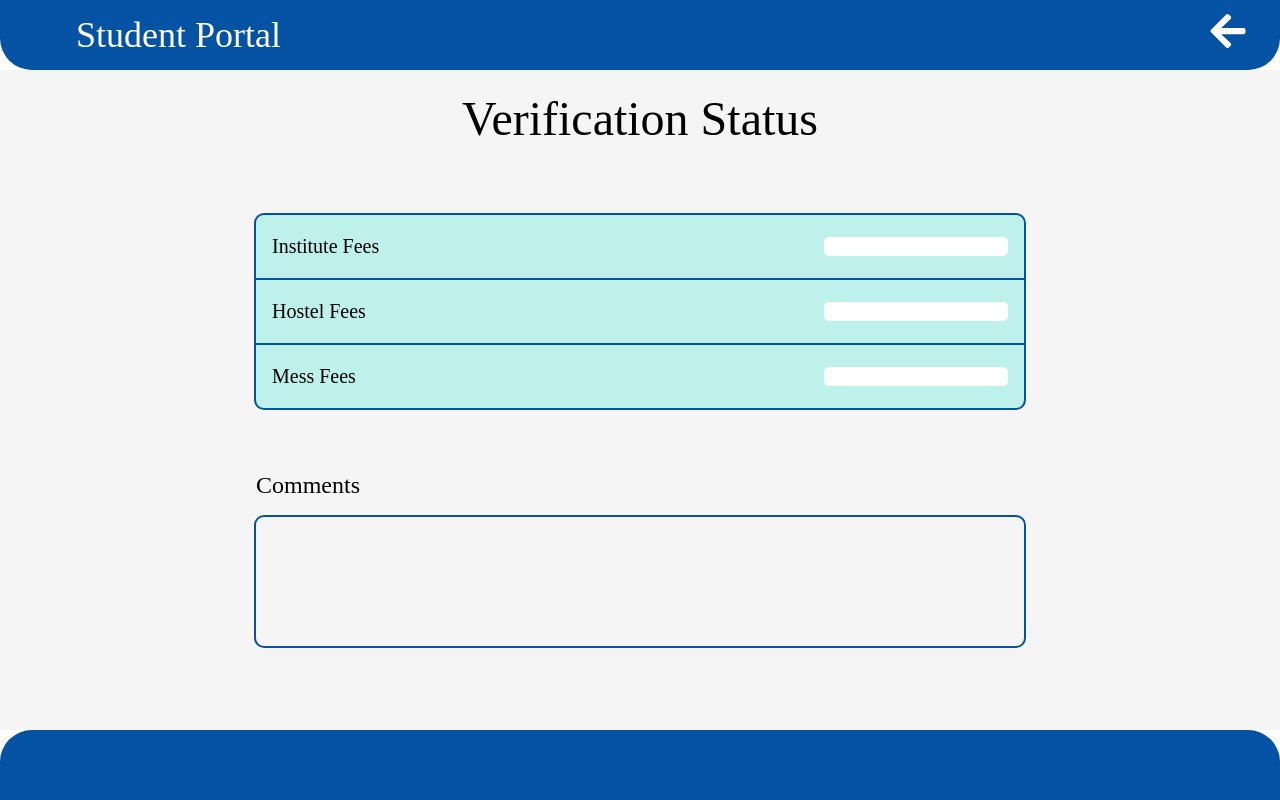
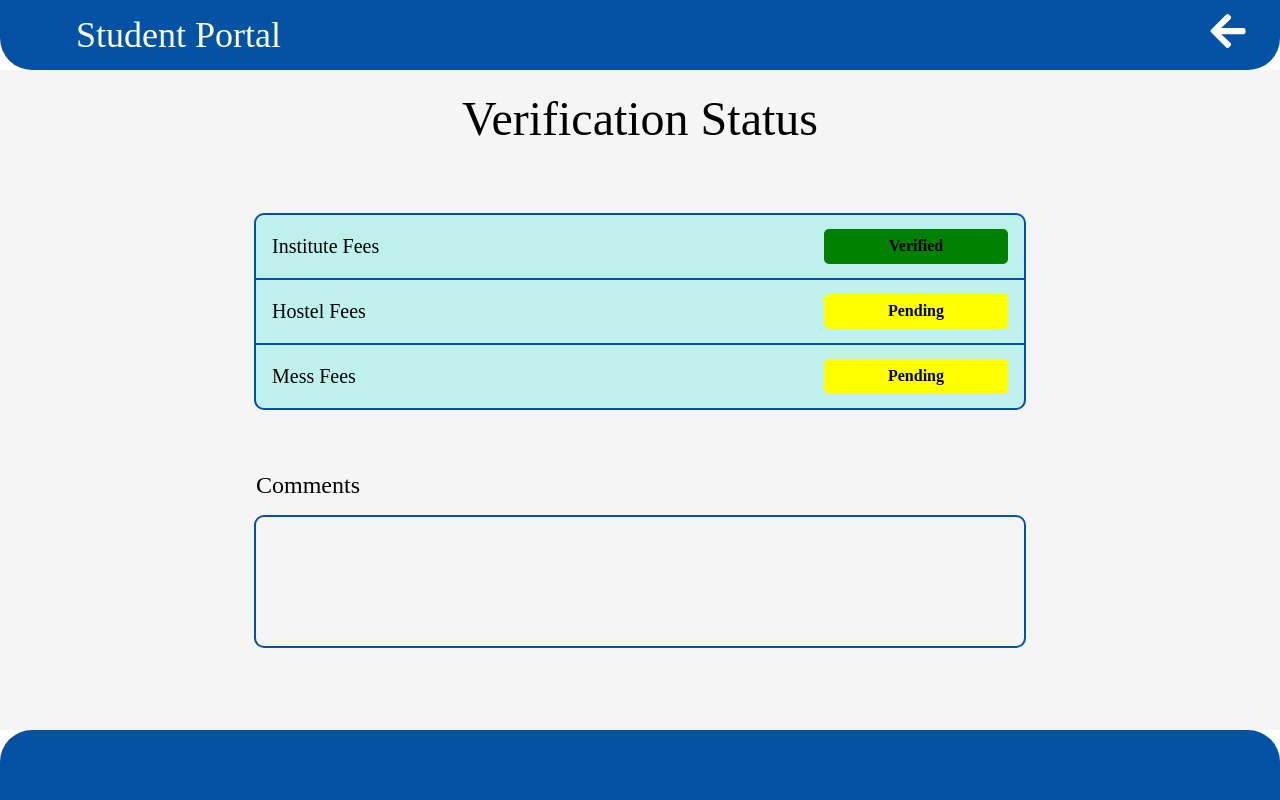
Before and after one commit to AniModi/Student-Portal-Frontend, a React (Create React App) app: page /student/fee-verification-status in a window 1280 px wide. Built offline with nearby package versions, Linux system fonts and the light colour scheme; some icons are missing.

Commit message:
Added change password and get fee verification status functionality

```diff
--- a/src/containers/ChangePassword.jsx
+++ b/src/containers/ChangePassword.jsx
@@ -1,25 +1,70 @@
-import React from "react";
+import React, { useEffect, useState } from "react";
 import Input from "../components/Input";
 import "./ChangePassword.scss";
+import { useNavigate } from "react-router-dom";
+import axios from "axios";
 
 export default function ChangePassword() {
+  const navigate = useNavigate();
   const formFields = [
     {
       label: "Old Password",
       type: "password",
       placeholder: "Enter Old Password",
+      name : "oldPassword"
     },
     {
       label: "New Password",
       type: "password",
       placeholder: "Enter New Password",
+      name : "newPassword"
     },
     {
       label: "Confirm Password",
       type: "password",
       placeholder: "Confirm New Password",
+      name : "confirmPassword"
     },
   ];
+
+  const [form, setForm] = useState({});
+  const [isSubmitDisabled, setIsSubmitDisabled] = useState(true);
+
+  useEffect(() => {
+    if (form.newPassword === form.confirmPassword && form.newPassword !== "" && form.oldPassword !== "" && form.newPassword?.length >= 6) {
+      setIsSubmitDisabled(false);
+    } else {
+      setIsSubmitDisabled(true);
+    }
+  }, [form])
+
+  const handleSubmit = async () => {
+    try {
+      const username = localStorage.getItem("username");
+      const response = await axios.post(
+        "http://localhost:5000/api/auth/change-password/",
+        {
+          username,
+          ...form
+        },
+        {
+          headers: {
+            Authorization: `Bearer ${localStorage.getItem("token")}`,
+          },
+        }
+      );
+      if (response.status === 200) {
+        alert("Password Changed Successfully");
+        navigate(-1);
+      } else {
+        alert("Password Change Failed");
+      }
+    }
+    catch (err) {
+      console.log(err);
+    }
+  };
+
   return (
     <div className="change_password_container">
       <div className="change_password_container__fields">
@@ -29,16 +74,28 @@ export default function ChangePassword() {
               className="change_password_container__fields__field"
               key={index}
             >
-              <Input {...item}></Input>
+              <Input {...item} onChange={
+                (e) => {
+                  setForm({
+                    ...form,
+                    [e.target.name]: e.target.value,
+                  });
+                }
+              }></Input>
             </div>
           );
         })}
       </div>
       <div className="change_password_container__buttons">
-        <button className="change_password_container__buttons__button">
+        <button className={`change_password_container__buttons__button ${isSubmitDisabled ? "disabled" : ""}`} disabled={isSubmitDisabled} onClick={
+          handleSubmit
+        }>
           Change Password
         </button>
-        <button className="change_password_container__buttons__button">
+        <button className="change_password_container__buttons__button" onClick = {() => {
+          navigate(-1);
+        }
+        }>
           Cancel
         </button>
       </div>
--- a/src/containers/FeesVerificationStatus.jsx
+++ b/src/containers/FeesVerificationStatus.jsx
@@ -1,7 +1,44 @@
-import React from "react";
+import React, { useEffect, useState } from "react";
 import "./FeesVerificationStatus.scss";
+import axios from "axios";
 
 export default function FeesVerificationStatus() {
+  const [status, setStatus] = useState({
+    instituteFeeVerified: true,
+    hostelFeeVerified: false,
+    messFeeVerified: false,
+  });
+
+  useEffect(() => {
+    async function fetchStatus() {
+      try {
+        const username = localStorage.getItem("username");
+        const batch = username.slice(0, 4);
+        const admissionYear = parseInt(batch, 10);
+        const currentYear = new Date().getFullYear();
+        const currentMonth = new Date().getMonth() + 1;
+        const semester =
+          2 * (currentYear - admissionYear) + (currentMonth <= 5 ? 0 : 1);
+
+        const response = await axios.get(
+          `http://localhost:5000/api/verify-fees/get-verified/${username}/${semester}`
+        );
+        const data = response.data.data;
+        setStatus((prev) => {
+          return {
+            ...prev,
+            instituteFeeVerified: data.instituteFeeVerified,
+            hostelFeeVerified: data.hostelFeeVerified,
+            messFeeVerified: data.messFeeVerified,
+          };
+        });
+      } catch (err) {
+        console.log(err);
+      }
+    }
+    fetchStatus();
+  }, []);
+
   return (
     <>
       <div className="fees_verification_status_container">
@@ -15,7 +52,13 @@ export default function FeesVerificationStatus() {
                 Institute Fees
               </div>
               <div className="fees_verification_status_container__status__container__row__status">
-                <div className="fees_verification_status_container__status__container__row__status__box"></div>
+                <div
+                  className={`fees_verification_status_container__status__container__row__status__box ${
+                    status.instituteFeeVerified ? "green" : "yellow"
+                  }`}
+                >
+                  {status.instituteFeeVerified ? "Verified" : "Pending"}
+                </div>
               </div>
             </div>
             <div className="fees_verification_status_container__status__container__row">
@@ -23,7 +66,13 @@ export default function FeesVerificationStatus() {
                 Hostel Fees
               </div>
               <div className="fees_verification_status_container__status__container__row__status">
-                <div className="fees_verification_status_container__status__container__row__status__box"></div>
+                <div
+                  className={`fees_verification_status_container__status__container__row__status__box ${
+                    status.hostelFeeVerified ? "green" : "yellow"
+                  }`}
+                >
+                  {status.hostelFeeVerified ? "Verified" : "Pending"}
+                </div>
               </div>
             </div>
             <div className="fees_verification_status_container__status__container__row">
@@ -31,7 +80,13 @@ export default function FeesVerificationStatus() {
                 Mess Fees
               </div>
               <div className="fees_verification_status_container__status__container__row__status">
-                <div className="fees_verification_status_container__status__container__row__status__box"></div>
+                <div
+                  className={`fees_verification_status_container__status__container__row__status__box ${
+                    status.messFeeVerified ? "green" : "yellow"
+                  }`}
+                >
+                  {status.messFeeVerified ? "Verified" : "Pending"}
+                </div>
               </div>
             </div>
           </div>
--- a/src/containers/FeesVerificationStatus.scss
+++ b/src/containers/FeesVerificationStatus.scss
@@ -53,8 +53,12 @@
               &__box {
                   width: 50%;
                   height: 30%;
-                  background-color: white;
                   border-radius: 5px;
+                  display: flex;
+                  align-items: center;
+                  justify-content: center;
+                  padding: 0.5rem 0;
+                  font-weight: bold;
               }
           }
           &:not(:last-of-type) {
@@ -83,3 +87,12 @@
       }
     }
   }
+
+
+  .green {
+    background-color: green;
+  }
+
+  .yellow {
+    background-color: yellow;
+  }
--- a/src/containers/Profile.jsx
+++ b/src/containers/Profile.jsx
@@ -1,10 +1,9 @@
 import React from "react";
 import "./Profile.scss";
+import { useNavigate } from "react-router-dom";
 
 export default function Profile() {
-
-
-
+  const navigate = useNavigate();
   const data = [
     {
       title: "Name",
@@ -42,10 +41,14 @@ export default function Profile() {
             );
           })}
           <div className="profile_container__info_container__buttons">
-            <button className="profile_container__info_container__buttons__button">
+            <button className="profile_container__info_container__buttons__button" onClick={() => {
+              navigate("/change-password");
+            }}>
               Change Password
             </button>
-            <button className="profile_container__info_container__buttons__button">
+            <button className="profile_container__info_container__buttons__button" onClick={() => {
+              navigate(-1);
+            }}>
               Go to Dashboard
             </button>
           </div>
```
